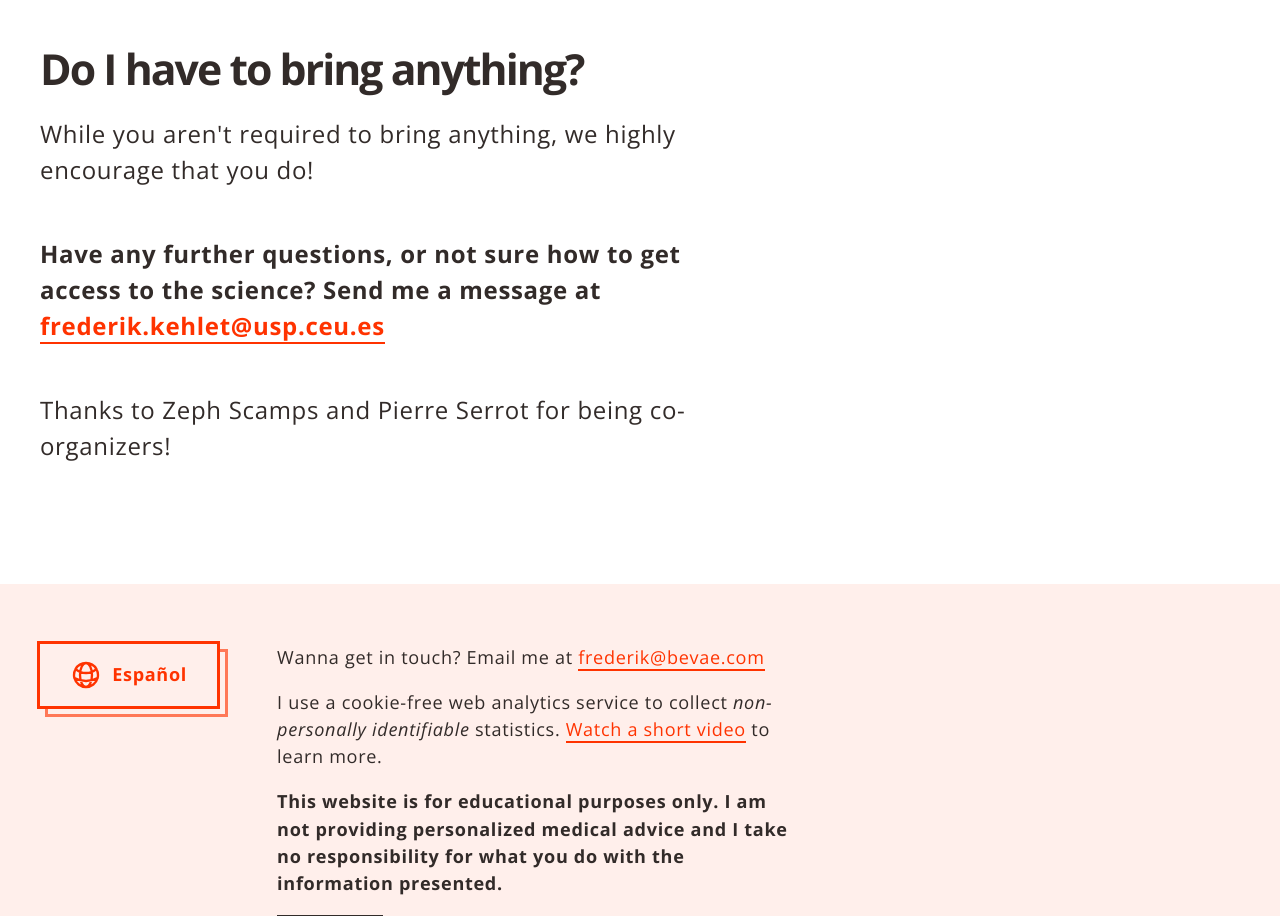
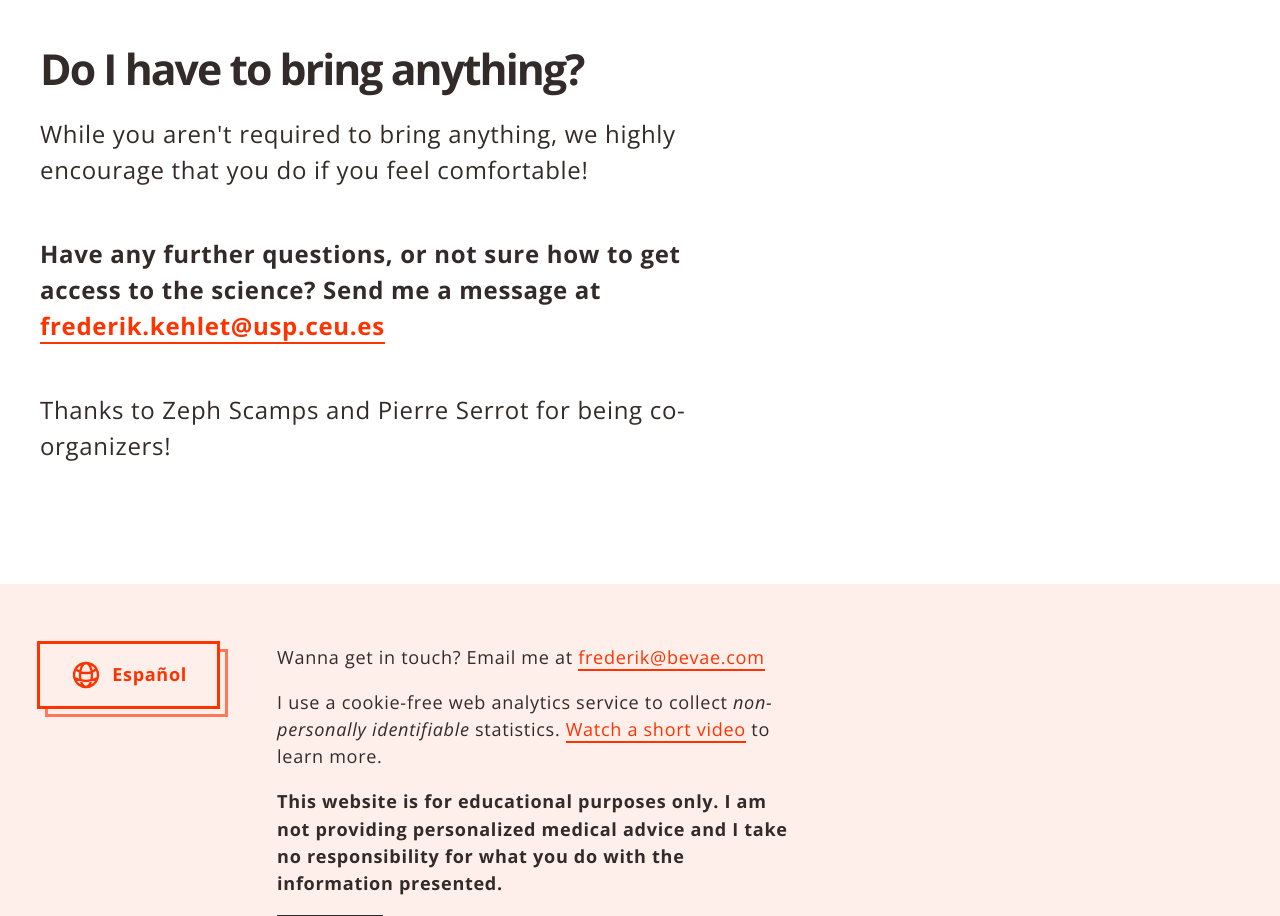
Before and after one commit to vaut-io/bevae, an Eleventy site: page src/content/en/club.html in a window 1280 px wide. Shown: the part 2696-3612 px from the top of the page. Built offline with nearby package versions, Linux system fonts and the light colour scheme; Eleventy itself is replaced by a stand-in of ours; files that its build step writes are made by us from their sources.

```diff
--- a/src/content/en/club.html
+++ b/src/content/en/club.html
@@ -66,7 +66,7 @@
         </li>
         <li class="[ flow1 ]">
           <h3>Do I have to bring anything?</h3>
-          <p>While you aren't required to bring anything, we highly encourage that you do!</p>
+          <p>While you aren't required to bring anything, we highly encourage that you do if you feel comfortable!</p>
         </li>
       </ul>
       <p><strong>Have any further questions, or not sure how to get access to the science? Send me a message at <a href="mailto:frederik.kehlet@usp.ceu.es">frederik.kehlet@usp.ceu.es</a></strong></p>
```
Also changed, not shown: src/content/es/club.html (+1 -1 lines), src/content/es/home.html (+1 -1 lines).
